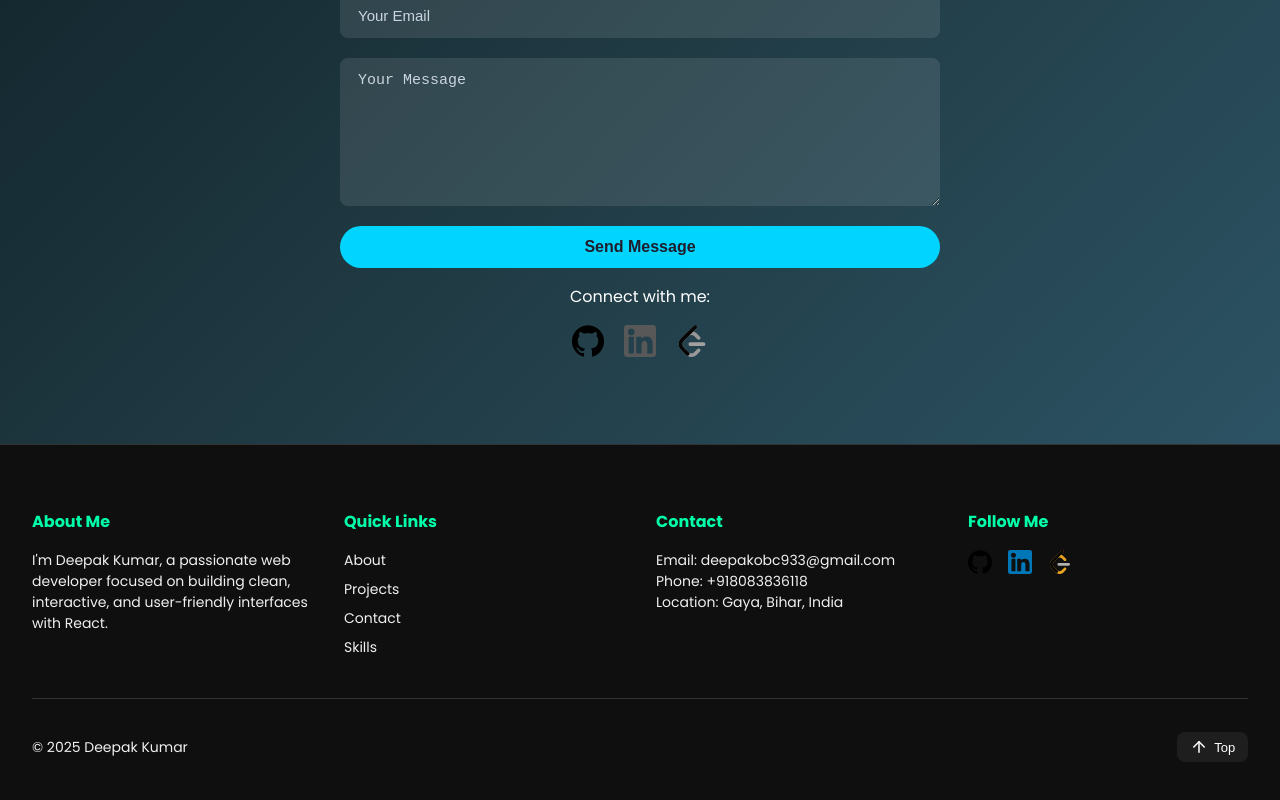
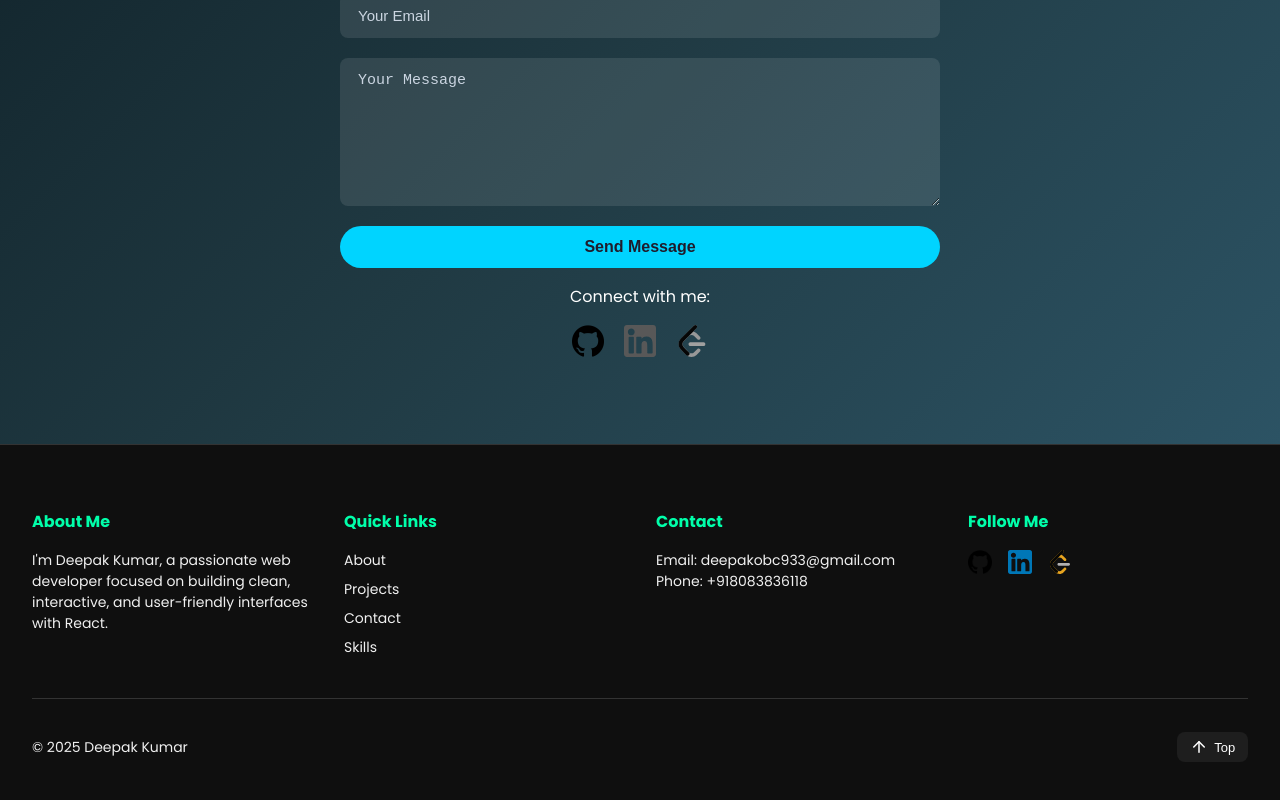
Before and after one commit to Deepak-kumar4/portfolio, a React (Vite) app: page / in a window 1280 px wide. Shown: the part 3909-4709 px from the top of the page. Built offline with nearby package versions, Linux system fonts and the light colour scheme.

Commit message:
Some update

```diff
--- a/package.json
+++ b/package.json
@@ -13,8 +13,9 @@
     "@emailjs/browser": "^4.4.1",
     "framer-motion": "^12.19.1",
     "lucide-react": "^0.523.0",
-    "react": "^19.1.0",
-    "react-dom": "^19.1.0",
+    "react": "^18.3.1",
+    "react-dom": "^18.3.1",
+    "react-icons": "^5.5.0",
     "react-scroll": "^1.9.3",
     "react-snowfall": "^2.2.0",
     "react-toastify": "^11.0.5",
--- a/src/Components/Footer.jsx
+++ b/src/Components/Footer.jsx
@@ -65,7 +65,6 @@ export default function Footer() {
           <h3>Contact</h3>
           <p>Email: deepakobc933@gmail.com</p>
           <p>Phone: +918083836118</p>
-          <p>Location: Gaya, Bihar, India</p>
         </motion.div>
 
         {/* Social */}
```
Also changed, not shown: 1 other file (tests, documents, lock files or other folders).
